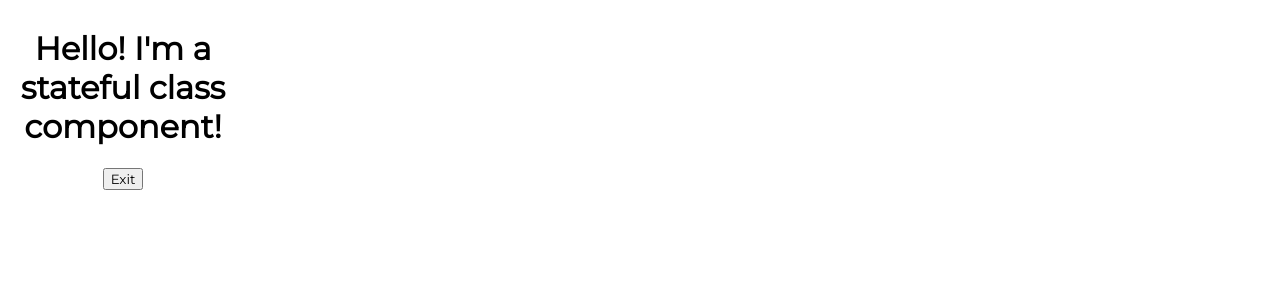
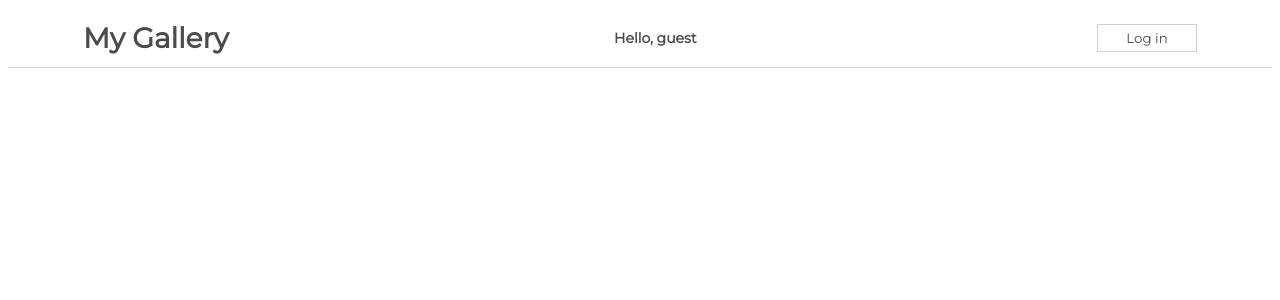
Before and after one commit to antoniog675/react-challenege-project, a React (Create React App) app in the folder my-app/: page / in a window 1280 px wide. Shown: the top 300 px of the page. Built offline with nearby package versions, Linux system fonts and the light colour scheme.

Commit message:
added state to navbar, user interactivity

```diff
--- a/my-app/src/App.js
+++ b/my-app/src/App.js
@@ -1,10 +1,10 @@
 import css from './App.module.css';
-import StatefulGreeting from './components/StatefulGreeting';
+import NavBarSimple from './components/NavBar';
 
 function App() {
   return (
     <div className={css.App}>
-      <StatefulGreeting greeting="I'm a stateful class component" name="Antonio"/>
+      <NavBarSimple />
     </div>
   );
 }
--- /dev/null
+++ b/my-app/src/components/NavBar.js
@@ -0,0 +1,32 @@
+import React from 'react'
+import css from "./css/NavBarSimple.module.css"
+
+class NavBarSimple extends React.Component {
+    constructor(props) {
+        super(props)
+        this.state = {
+            message: "Hello, guest",
+            button: "Log in",
+        }
+    }
+
+    handleClick = () => {
+        this.setState((prevState) => ({
+            message: prevState.message === "Hello, guest" ? "Welcome back, user!" : "Hello, guest",
+            buttonText: prevState.buttonText === "Log out" ? "Log in" : "Log out",
+        }), ()=> console.log(this.state.message))
+
+    }
+
+    render() {
+        return(
+        <div className={css.NavBar}>
+        <h1>My Gallery</h1>
+        <span>{this.state.message}</span>
+        <button onClick={() => this.handleClick()}> {this.state.button}</button>
+        </div>
+        )
+    }
+}
+
+export default NavBarSimple;
```
Also changed, not shown: my-app/src/components/StatefulGreetingWithPrevState.js (added, +47 -0 lines).
